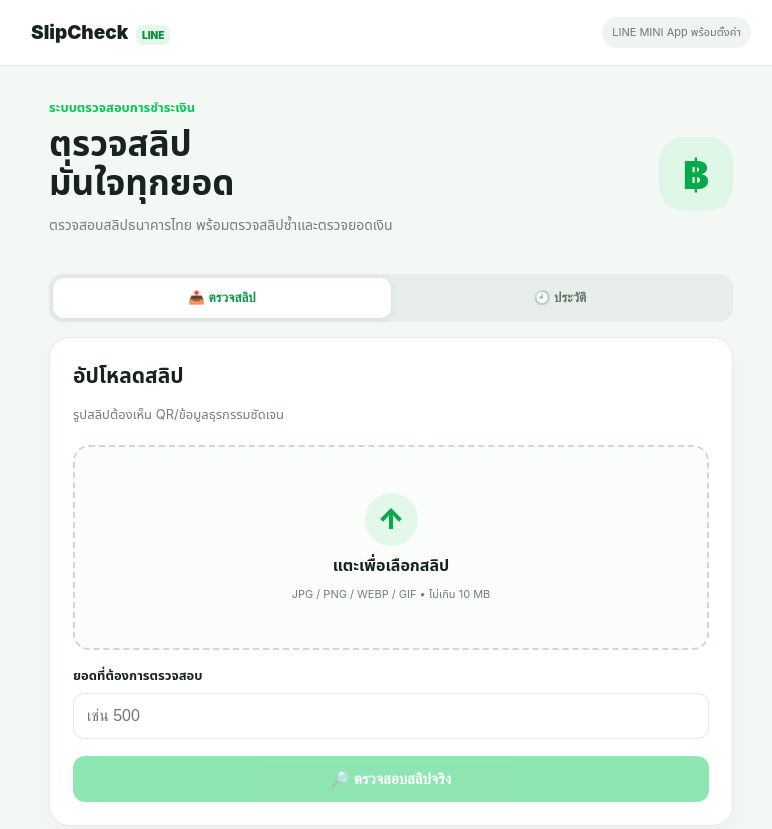
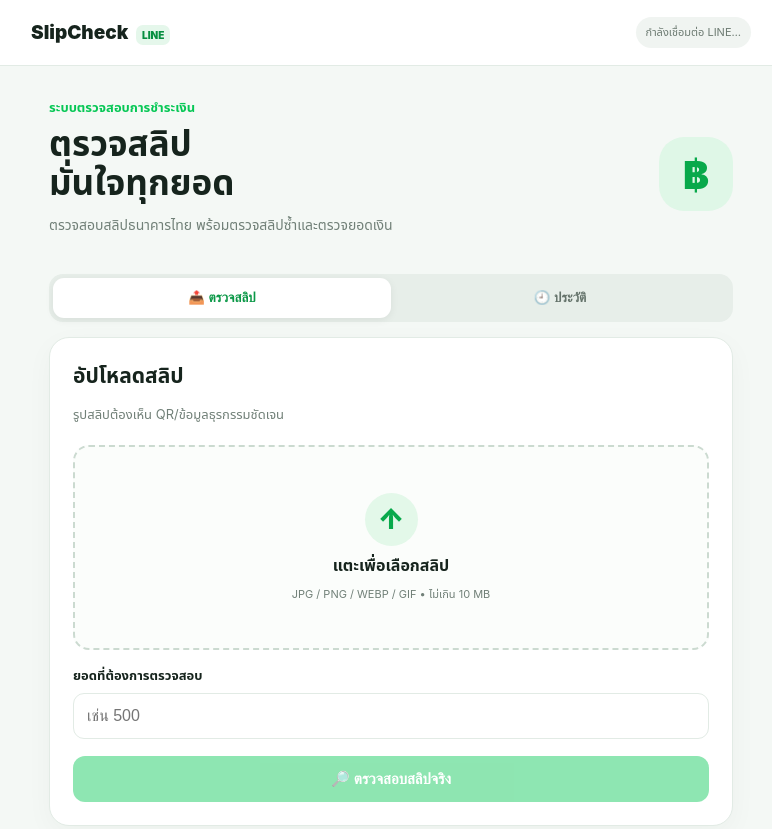
Before and after one commit to anyaporn1804-tech/Private-, a website: page public/index.html in a window 1280 px wide. Shown: the top 829 px of the page, without its empty margins (249-1021 px from the left). Drawn offline with Linux system fonts and the light colour scheme; a script that the page names is missing.

Commit message:
Update index.html

```diff
--- a/public/index.html
+++ b/public/index.html
@@ -84,7 +84,7 @@
 
 <footer>SlipCheck • Real API version</footer>
 <script src="https://static.line-scdn.net/liff/edge/2/sdk.js"></script>
-<script>window.__LIFF_ID__="";</script>
+<script>window.__LIFF_ID__="2011884776-RcIhmUbG
 <script src="/app.js"></script>
 </body>
 </html>
```
